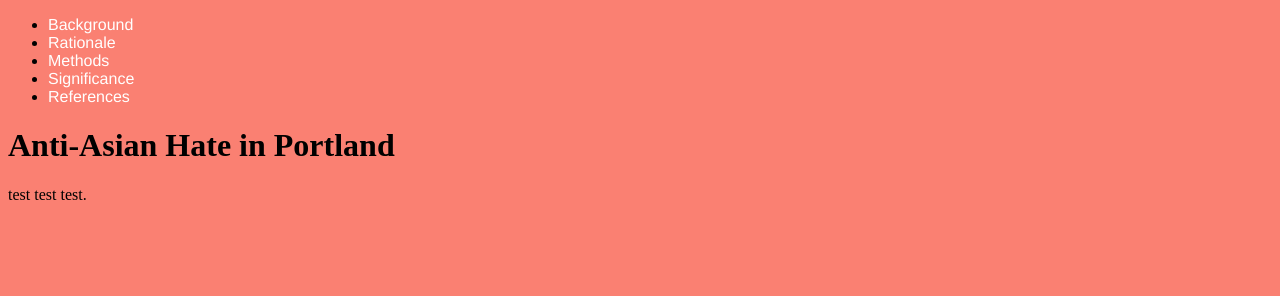
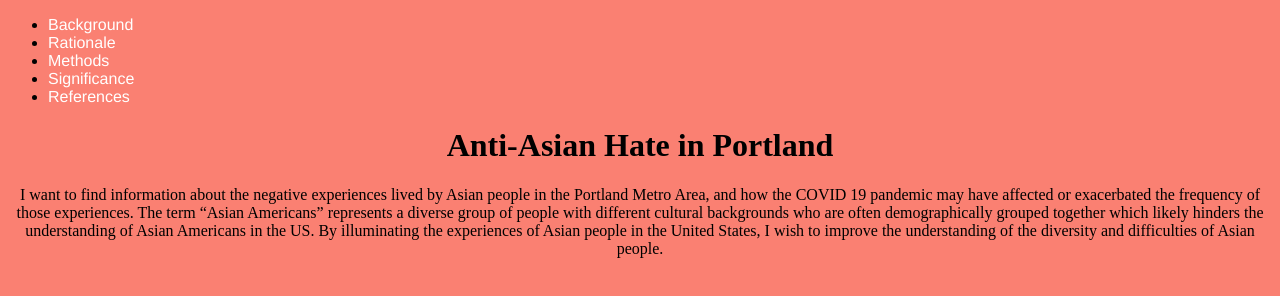
Before and after one commit to taishi43/researchproject, a plain HTML site: page index.html in a window 1280 px wide. Drawn offline with Linux system fonts and the light colour scheme.

Commit message:
Update index.html

```diff
--- a/index.html
+++ b/index.html
@@ -12,13 +12,23 @@
 
   color: white;
 
-  text-align: left;
+  text-align: center;
 
   text-decoration: none;
 
   font-family: Helvetica, sans-serif;
 
   float: left;
+
+}
+    h1 {
+
+  text-align: center;
+
+}
+    p {
+
+  text-align: center;
 
 }
   </style>
@@ -32,6 +42,6 @@
     </ul>
     <h1>Anti-Asian Hate in Portland</h1>
     <div id="introduction">
-      <p>test test test.</p>
+      <p>I want to find information about the negative experiences lived by Asian people in the Portland Metro Area, and how the COVID 19 pandemic may have affected or exacerbated the frequency of those experiences. The term “Asian Americans” represents a diverse group of people with different cultural backgrounds who are often demographically grouped together which likely hinders the understanding of Asian Americans in the US. By illuminating the experiences of Asian people in the United States, I wish to improve the understanding of the diversity and difficulties of Asian people.</p>
   </body>
 </html>
```
